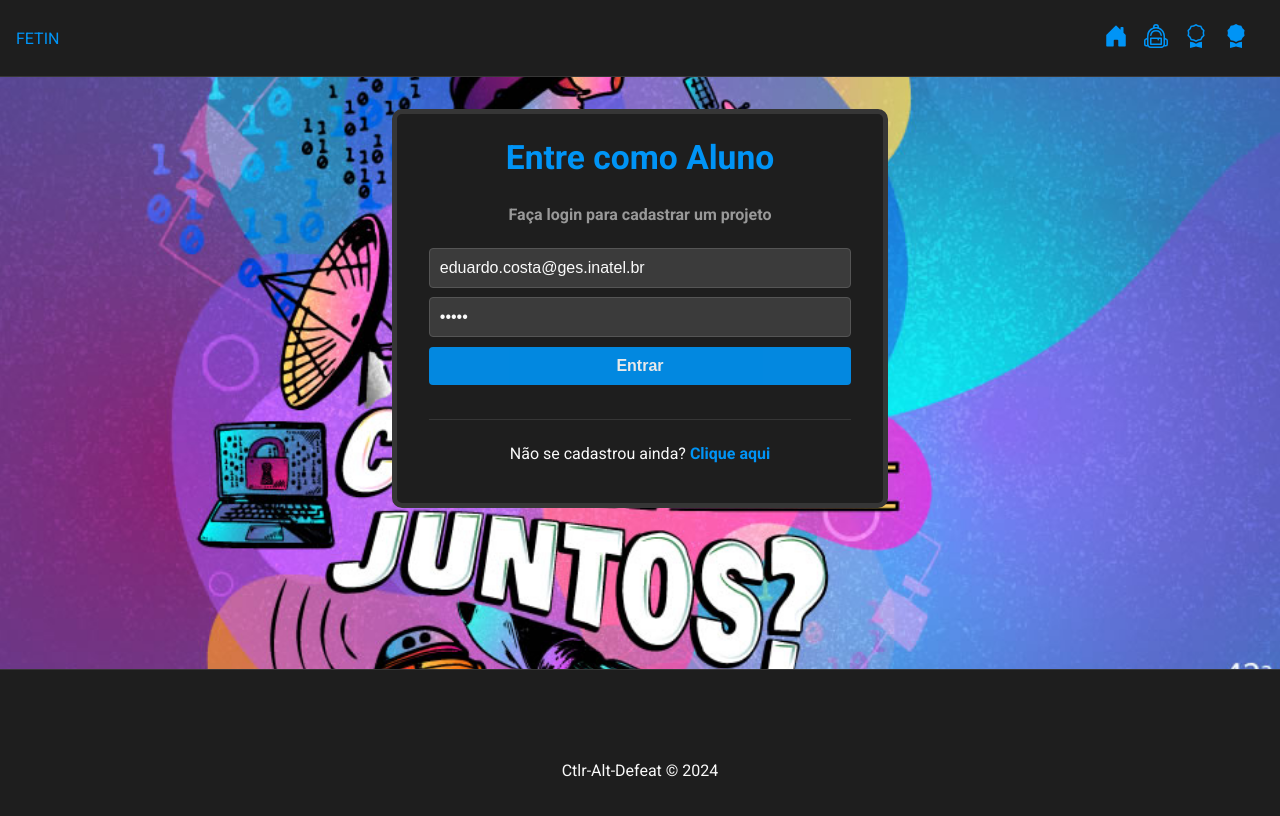
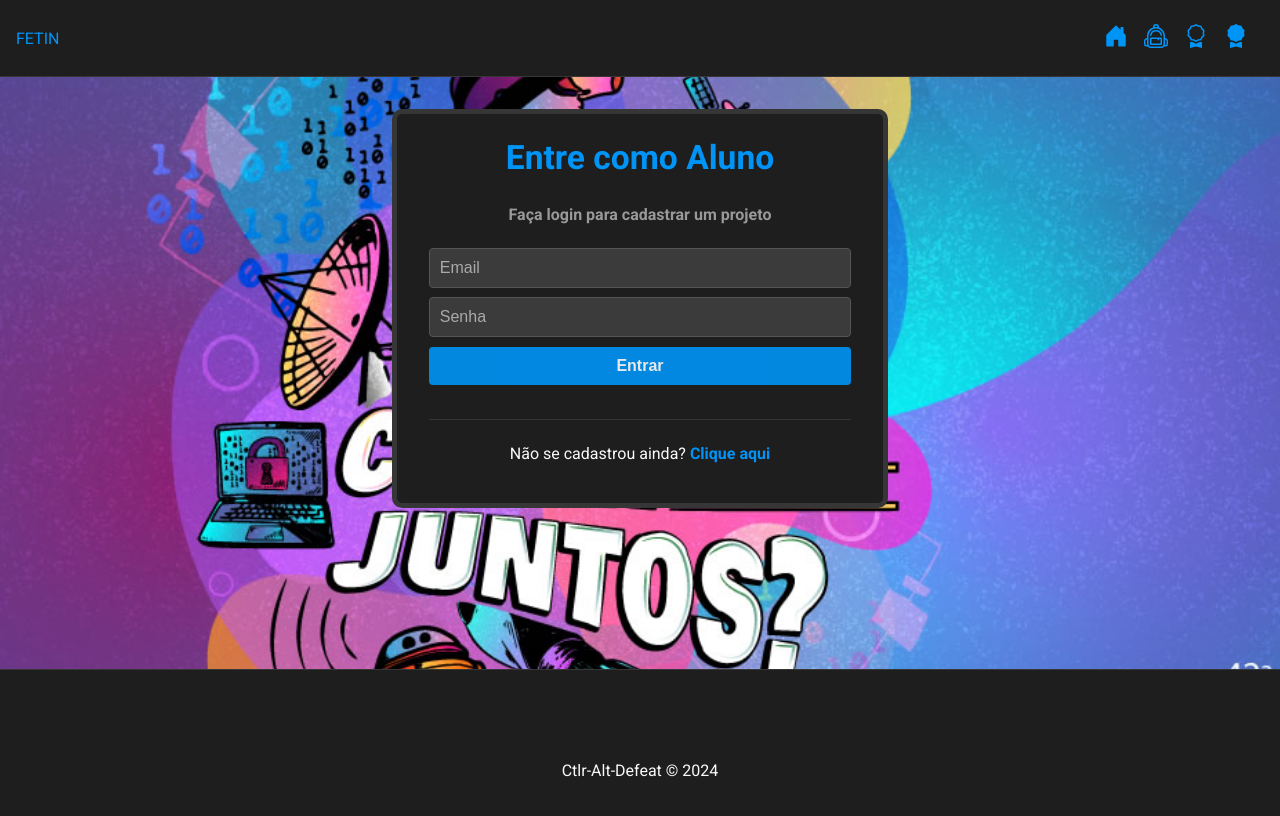
Before and after one commit to S204-Inatel-2024-1/Front_Ctrl-Alt-Defeat, a React (Create React App) app in the folder front_ctrl-alt-defeat/: page /LoginAluno in a window 1280 px wide. Shown: the top 816 px of the page. Built offline with nearby package versions, Linux system fonts and the light colour scheme.

Commit message:
Arrumei bugs no Editar Equipe

```diff
--- a/front_ctrl-alt-defeat/src/pages/auth/LoginAluno.js
+++ b/front_ctrl-alt-defeat/src/pages/auth/LoginAluno.js
@@ -12,8 +12,8 @@ import { useSelector, useDispatch } from "react-redux"
 import { login, reset } from "../../slices/authSlice"
 
 const LoginAluno = () => {
-  const [email, setEmail] = useState("eduardo.costa@ges.inatel.br")
-  const [password, setPassword] = useState("teste")
+  const [email, setEmail] = useState("")
+  const [password, setPassword] = useState("")
 
   const dispatch = useDispatch()
   const navigate = useNavigate()
--- a/front_ctrl-alt-defeat/src/pages/auth/LoginOrientador.js
+++ b/front_ctrl-alt-defeat/src/pages/auth/LoginOrientador.js
@@ -13,8 +13,8 @@ import { login, reset } from "../../slices/authSlice"
 
 
 const LoginOrientador = () => {
-    const [email, setEmail] = useState("chris@ges.inatel.br")
-    const [password, setPassword] = useState("teste")
+    const [email, setEmail] = useState("")
+    const [password, setPassword] = useState("")
 
     const dispatch = useDispatch()
     const navigate = useNavigate()
--- a/front_ctrl-alt-defeat/src/pages/equipe/EditarEquipe.js
+++ b/front_ctrl-alt-defeat/src/pages/equipe/EditarEquipe.js
@@ -12,8 +12,8 @@ const EditarEquipe = () => {
   const [error, setError] = useState(null);
   const [formData, setFormData] = useState({
     newName: '',
-    newNameProfessor: '',
-    newEmailProfessor: '',
+    newNameOrientador: '',
+    newEmailOrientador: '',
     description: ''
   });
 
@@ -22,10 +22,11 @@ const EditarEquipe = () => {
       try {
         const data = await authService.getEquipe(equipeId);
         setEquipeData(data);
+        console.log("Informacoes do Orientador: ", data)
         setFormData({
           newName: data.name,
-          newNameProfessor: data.nomeOrientador,
-          newEmailProfessor: data.emailOrientador,
+          newNameOrientador: data.nameOrientador,
+          newEmailOrientador: data.emailOrientador,
           description: data.description
         });
       } catch (err) {
@@ -48,6 +49,7 @@ const EditarEquipe = () => {
     };
     try {
       await authService.updateEquipeData(updatedData);
+      console.log(updatedData)
       navigate(`/equipe/${equipeId}`);
     } catch (err) {
       setError('Failed to update equipe data.');
@@ -80,7 +82,7 @@ const EditarEquipe = () => {
           <input
             type="text"
             name="newNameProfessor"
-            value={formData.newNameProfessor}
+            value={formData.newNameOrientador}
             onChange={handleInputChange}
           />
         </div>
@@ -89,7 +91,7 @@ const EditarEquipe = () => {
           <input
             type="email"
             name="newEmailProfessor"
-            value={formData.newEmailProfessor}
+            value={formData.newEmailOrientador}
             onChange={handleInputChange}
           />
         </div>
--- a/front_ctrl-alt-defeat/src/services/authService.js
+++ b/front_ctrl-alt-defeat/src/services/authService.js
@@ -92,7 +92,7 @@ const updateEquipeData = async (data) => {
       .then((res) => res.json())
       .catch((err) => err);
 
-    console.log(res)
+    console.log("Update Equipe Data: ", res)
     return res;
   } catch (err) {
     console.log('Error in updateEquipeData: ', err);
```
